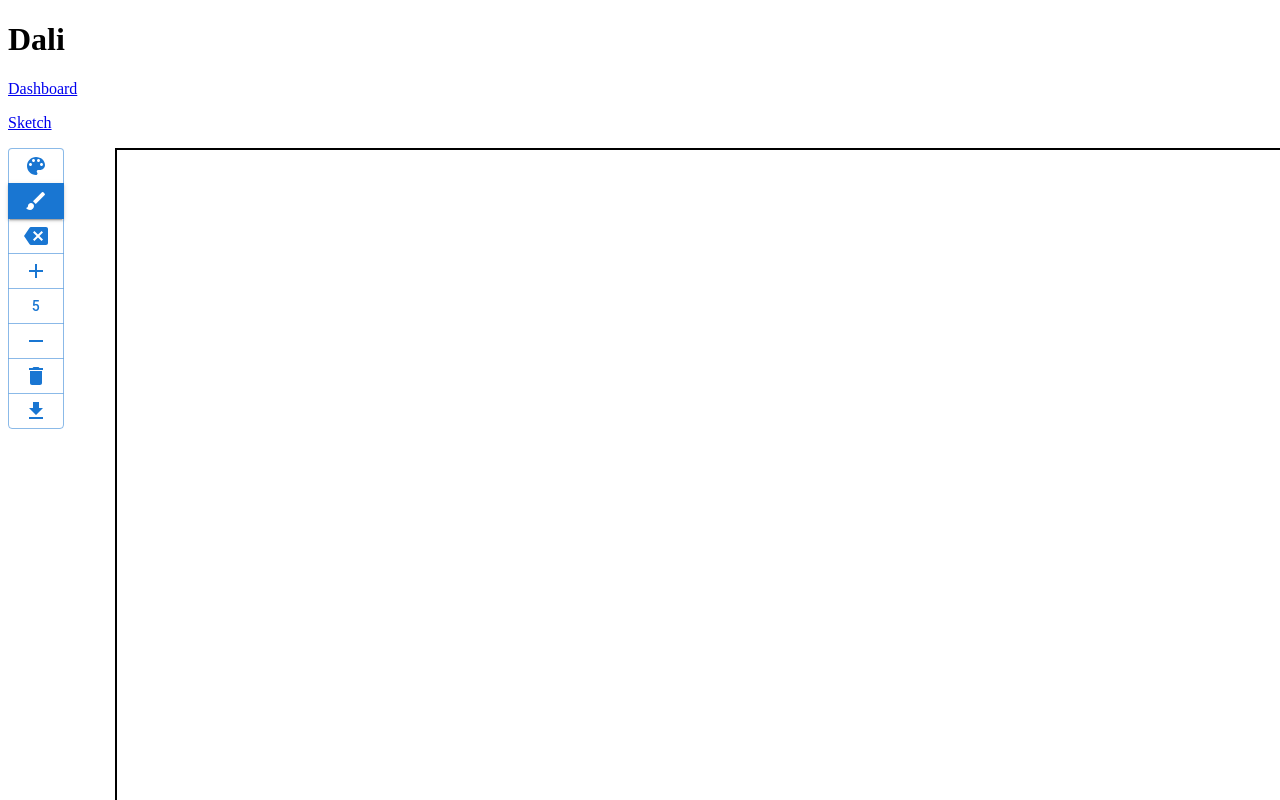
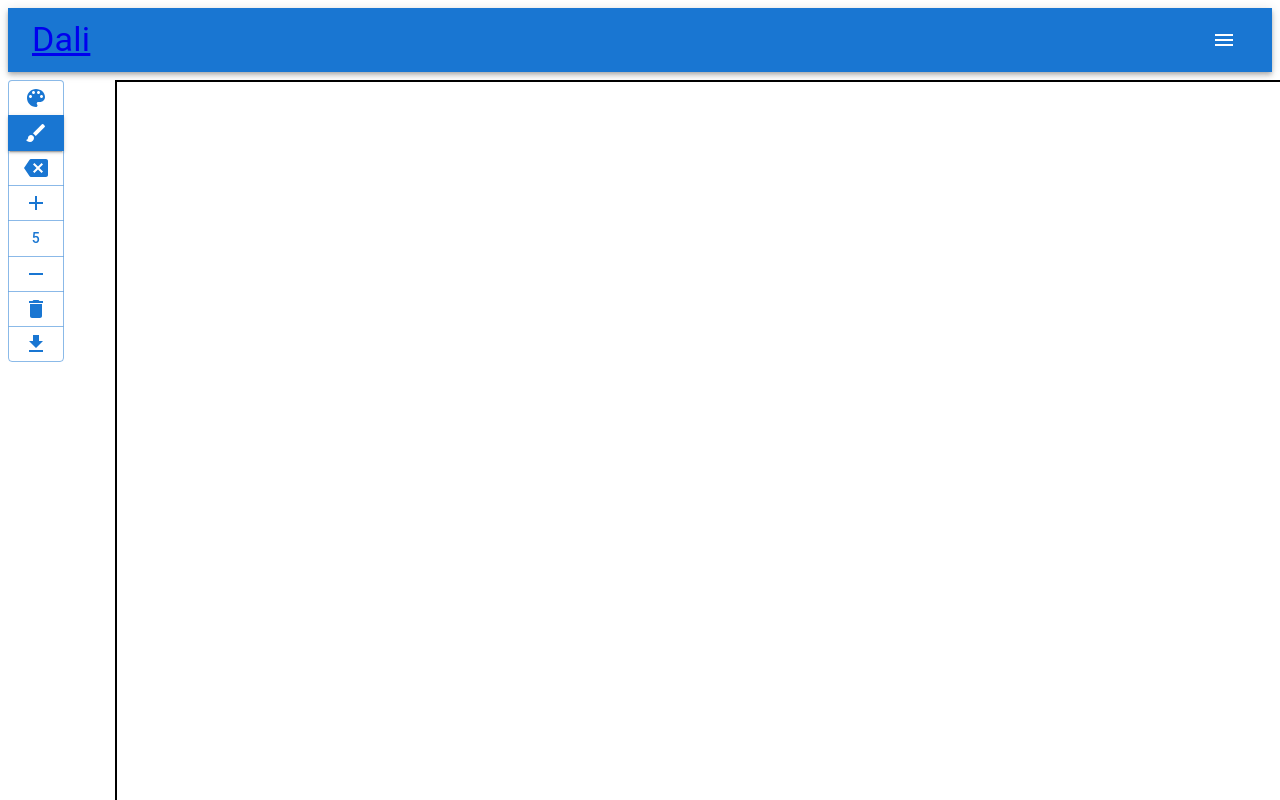
Before and after one commit to dimassudjito/dali, a React (Create React App) app in the folder frontend/: page /sketch in a window 1280 px wide. Shown: the top 800 px of the page. Built offline with nearby package versions, Linux system fonts and the light colour scheme.

Commit message:
install header

```diff
--- a/frontend/src/App.tsx
+++ b/frontend/src/App.tsx
@@ -2,17 +2,19 @@ import React from 'react'
 import { Routes, Route, Link } from 'react-router-dom'
 
 import { Dashboard, Sketch } from './pages'
+import { Header } from './components/dashboard'
 
 const App: React.FC = () => {
   return (
     <div>
-      <h1>Dali</h1>
+      {/* <h1>Dali</h1>
       <p>
         <Link to="/">Dashboard</Link>
       </p>
       <p>
         <Link to="/sketch">Sketch</Link>
-      </p>
+      </p> */}
+      <Header />
 
       <Routes>
         <Route path="/" element={<Dashboard />} />
--- /dev/null
+++ b/frontend/src/components/dashboard/Header.tsx
@@ -0,0 +1,66 @@
+import React from 'react'
+import { Link } from 'react-router-dom'
+import {
+  Box,
+  AppBar,
+  Toolbar,
+  Typography,
+  IconButton,
+  Menu,
+  MenuItem
+} from '@mui/material'
+import { Menu as MenuIcon } from '@mui/icons-material'
+
+export const Header: React.FC = () => {
+  const [anchorEl, setAnchorEl] = React.useState(null)
+
+  const handleMenu = (e: any) => {
+    setAnchorEl(e.currentTarget)
+  }
+
+  const handleClose = () => {
+    setAnchorEl(null)
+  }
+
+  return (
+    <Box sx={{ flexGrow: 1 }}>
+      <AppBar position="static">
+        <Toolbar>
+          <Typography variant="h4" component="div" sx={{ flexGrow: 1 }}>
+            <Link to="/">Dali</Link>
+          </Typography>
+          <div>
+            <IconButton size="large" onClick={handleMenu} color="inherit">
+              <MenuIcon />
+            </IconButton>
+            <Menu
+              id="menu-appbar"
+              anchorEl={anchorEl}
+              anchorOrigin={{
+                vertical: 'top',
+                horizontal: 'right'
+              }}
+              keepMounted
+              transformOrigin={{
+                vertical: 'top',
+                horizontal: 'right'
+              }}
+              open={Boolean(anchorEl)}
+              onClose={handleClose}
+            >
+              <MenuItem onClick={handleClose}>
+                <Link to="/sketch">Sketch</Link>
+              </MenuItem>
+              <MenuItem onClick={handleClose}>
+                <Link to="/design">Design</Link>
+              </MenuItem>
+              <MenuItem onClick={handleClose}>
+                <Link to="/icon-generator">Icon Generator</Link>
+              </MenuItem>
+            </Menu>
+          </div>
+        </Toolbar>
+      </AppBar>
+    </Box>
+  )
+}
--- /dev/null
+++ b/frontend/src/components/dashboard/index.ts
@@ -0,0 +1 @@
+export { Header } from './Header'
--- a/frontend/src/pages/Dashboard.tsx
+++ b/frontend/src/pages/Dashboard.tsx
@@ -1,5 +1,5 @@
 import React from 'react'
 
 export const Dashboard: React.FC = () => {
-  return <div>Dashboard</div>
+  return <div></div>
 }
--- a/frontend/src/pages/Sketch.tsx
+++ b/frontend/src/pages/Sketch.tsx
@@ -137,7 +137,7 @@ export const Sketch: React.FC = () => {
   }, [brushColor])
 
   return (
-    <Box>
+    <Box sx={{ py: 1 }}>
       <Grid container spacing={2}>
         <Grid item xs={12} md={1}>
           <ButtonGroup orientation="vertical">
```
